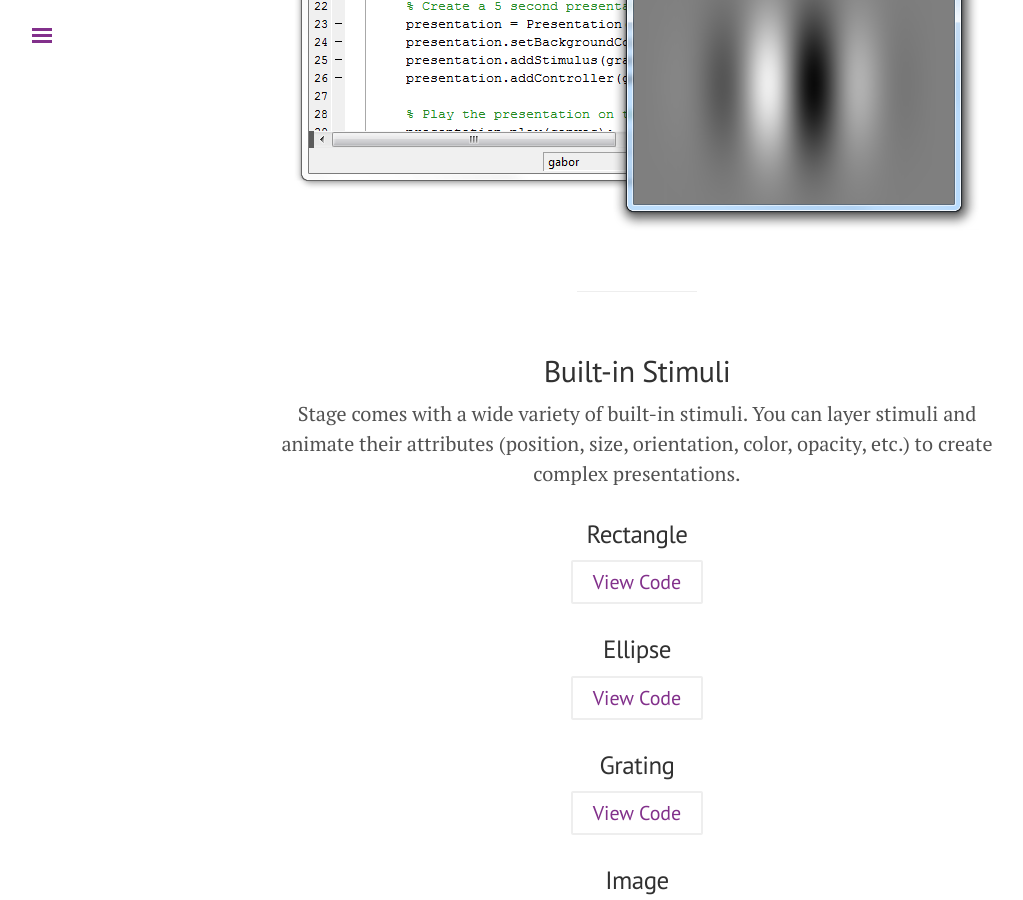
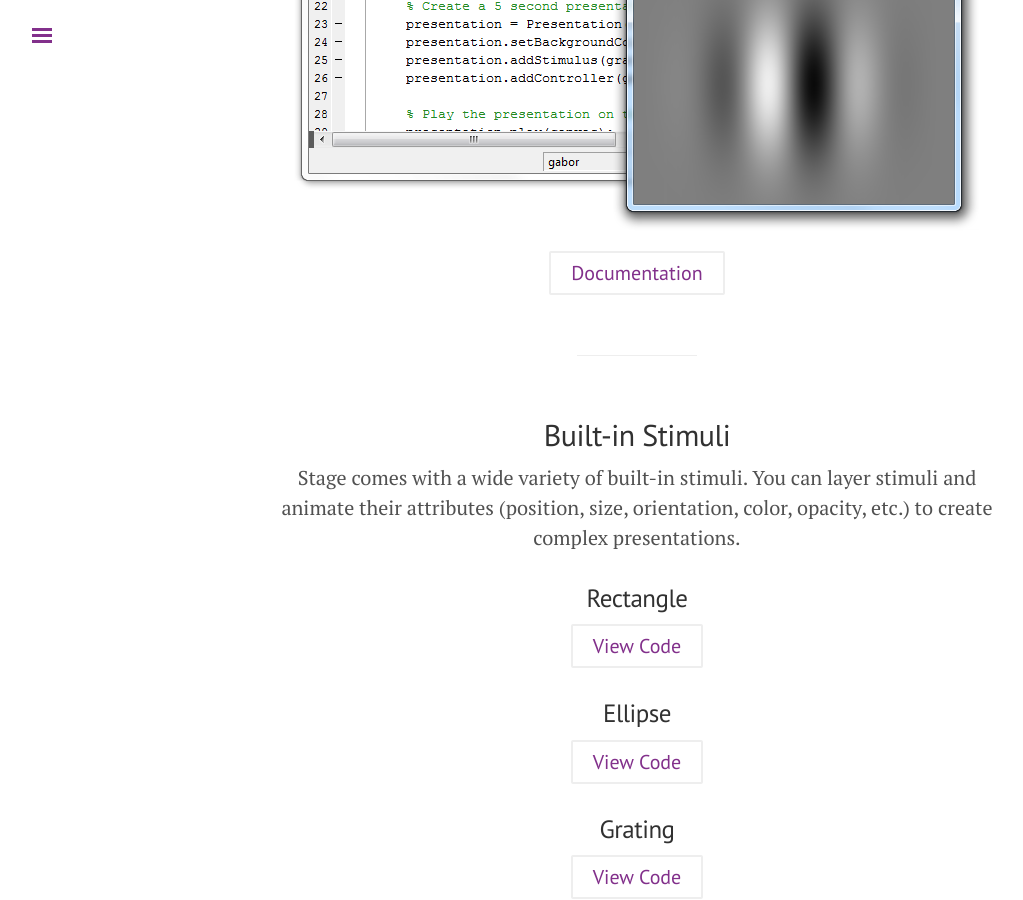
Before and after one commit to Stage-VSS/stage-vss.github.io, a Jekyll site: the page built from index.md, in a window 1280 px wide and 900 px high, scrolled down 1209 px. Shown: the whole window, without its empty margins (3-1026 px from the left). Built offline with Jekyll 4.4.1, drawn with Linux system fonts in a browser that asks for light colours.

Commit message:
Added doc link on index

```diff
--- a/index.md
+++ b/index.md
@@ -17,6 +17,8 @@ OpenGL Visual Stimuli in MATLAB&reg;</h1>
 Stage is a MATLAB based visual stimulus system for vision research. It provides a toolbox for writing visual stimulus routines.
 
 ![hero](public/images/hero.png)
+
+<a href="{{ site.gitbook.book }}" class="btn">Documentation</a>
 
 <hr>
 
```
